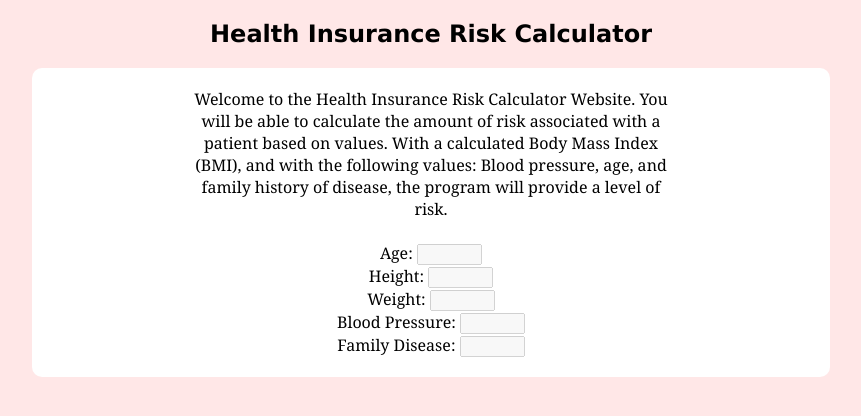
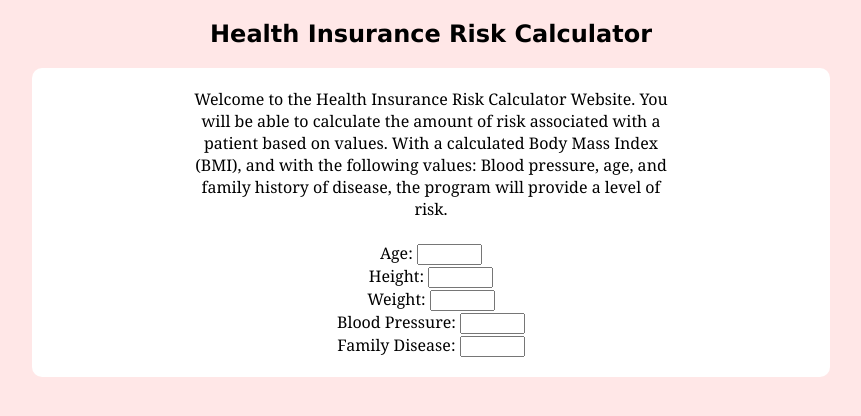
Before and after one commit to matthewaomalley/riskCalc, a website: page public/index.html in a window 1280 px wide. Shown: the whole page, without its empty margins (209-1070 px from the left). Drawn offline with Linux system fonts and the light colour scheme.

Commit message:
Fixed input boxes

```diff
--- a/public/index.html
+++ b/public/index.html
@@ -19,15 +19,15 @@
                 values: Blood pressure, age, and family history of disease, the program will
                 provide a level of risk.</span></p><br>
 
-            Age: <input id="age" type ="text" value="" size="5" disabled><br>
+            Age: <input id="age" type ="text" value="" size="5" enabled><br>
 
-            Height: <input id="height" type ="text" value="" size="5" disabled><br>
+            Height: <input id="height" type ="text" value="" size="5" enabled><br>
 
-            Weight: <input id="weight" type="text" value="" size="5" disabled><br>
+            Weight: <input id="weight" type="text" value="" size="5" enabled><br>
 
-            Blood Pressure: <input id="blood-pressure" type="text" value="" size="5" disabled><br>
+            Blood Pressure: <input id="blood-pressure" type="text" value="" size="5" enabled><br>
 
-            Family Disease: <input id="family-disease" type="text" value="" size="5" disabled><br>
+            Family Disease: <input id="family-disease" type="text" value="" size="5" enabled><br>
 
         </div>
     </body>
```
